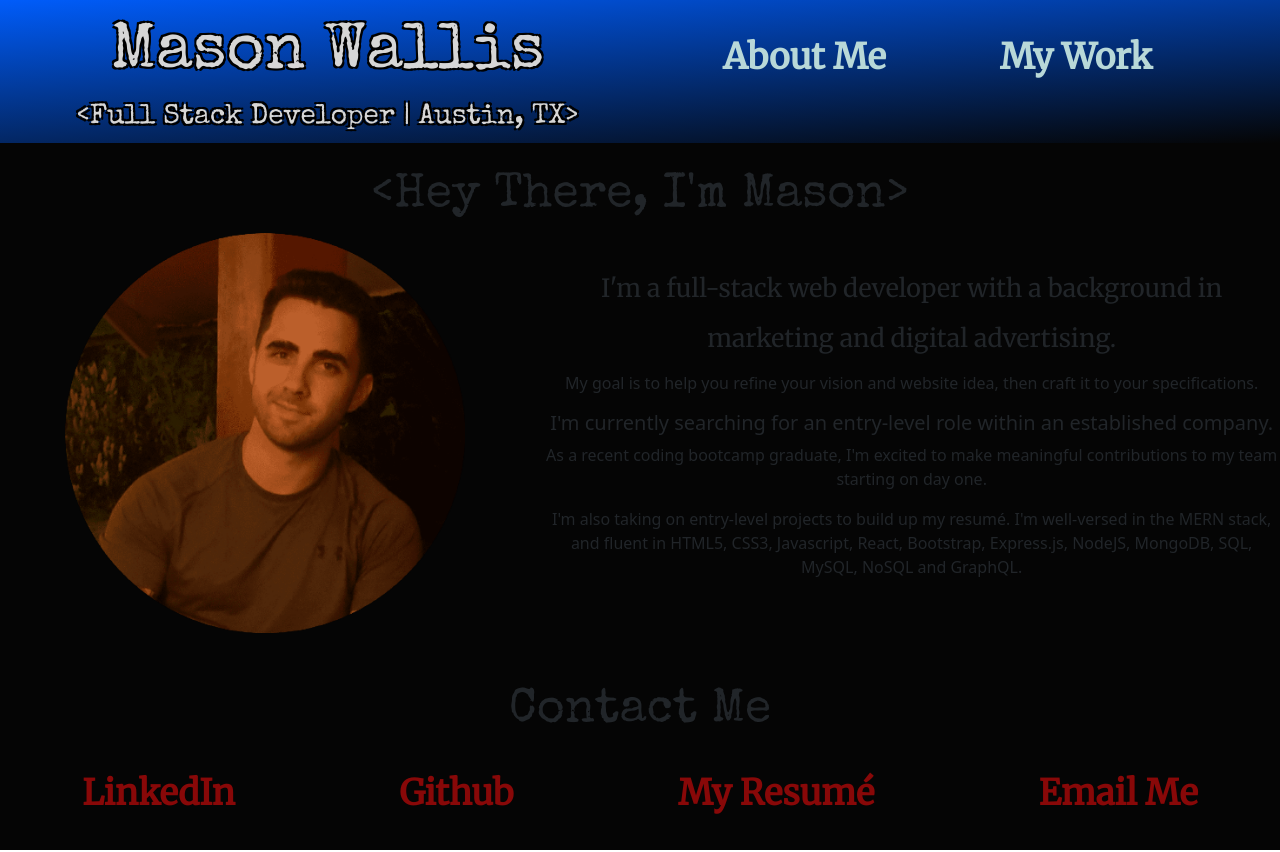
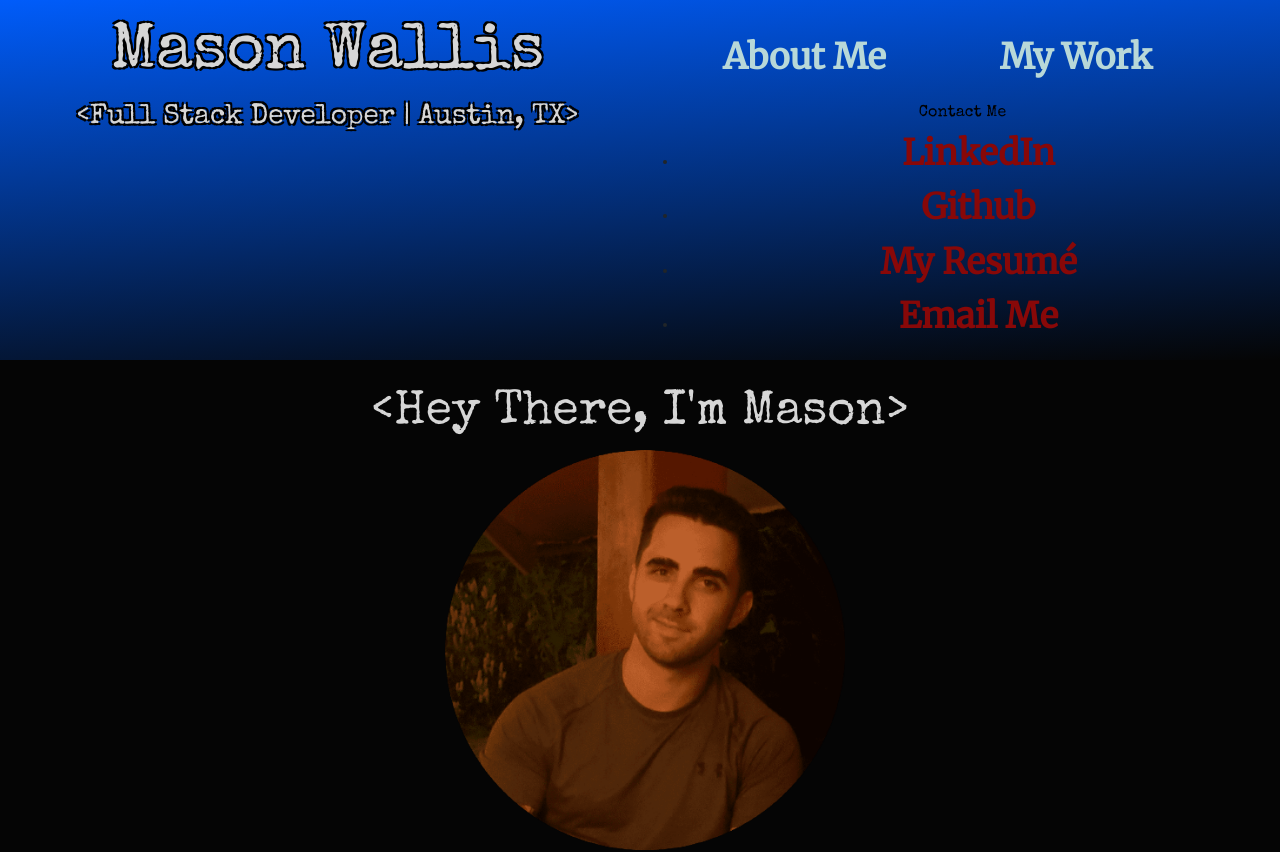
Before and after one commit to mwallis5110/Homework2, a React (Create React App) app: page / in a window 1280 px wide. Shown: the top 852 px of the page. Built offline with nearby package versions, Linux system fonts and the light colour scheme.

Commit message:
Added basic structure for Contact dropdown menu

```diff
--- a/src/App.css
+++ b/src/App.css
@@ -1,9 +1,5 @@
 .App {
   text-align: center;
-  /* background-image: url("./images/background-image.png");
-  background-repeat: no-repeat;
-  background-size: cover;
-  background-position: center; */
   background-color: #050505;
 }
 
--- a/src/App.js
+++ b/src/App.js
@@ -21,7 +21,7 @@ export default function App() {
           <Route path="/projects" element={<Projects />} />
           <Route path="*" element={<ErrorPage />} />
         </Routes>
-        <Footer />
+        {/* <Footer /> */}
       </Router>
     </div>
   );
--- /dev/null
+++ b/src/components/Dropdown/Dropdown.js
@@ -0,0 +1,56 @@
+import React, { useState } from "react";
+
+import EmailButton from "../EmailButton/EmailButton";
+import Resume from "../../images/Mason_Wallis_Resume.pdf";
+
+import "./Dropdown.css";
+
+export default function Dropdown() {
+
+  const [click, setClick] = useState(false);
+  const [dropdown, setDropdown] = useState(false);
+
+  const handleClick = () => setClick(!click);
+  const closeMobileMenu = () => {
+    setClick(false);
+  };
+
+  return (
+    <div className="dropdownWrapper">
+      <div className="contactButton">
+        <button id="contactLink" onClick={handleClick}>
+          Contact Me
+        </button>
+      </div>
+      <div className="dropMenu">
+        <ul className={click ? "contactMenu active" : "contactMenu"}>
+          {/* {dropdown && <Dropdown />} */}
+          <li className="contactItem" onClick={closeMobileMenu}>
+            <button>
+              <a id="linkedin" href="https://www.linkedin.com/in/masonwallis/">
+                LinkedIn
+              </a>
+            </button>
+          </li>
+          <li className="contactItem" onClick={closeMobileMenu}>
+            <button>
+              <a id="github" href="https://github.com/mwallis5110">
+                Github
+              </a>
+            </button>
+          </li>
+          <li className="contactItem" onClick={closeMobileMenu}>
+            <button>
+              <a id="resume" href={Resume} download>
+                My Resumé
+              </a>
+            </button>
+          </li>
+          <li className="contactItem" onClick={closeMobileMenu}>
+            <EmailButton />
+          </li>
+        </ul>
+      </div>
+    </div>
+  );
+}
--- a/src/components/Footer/Footer.css
+++ b/src/components/Footer/Footer.css
@@ -1,6 +1,7 @@
 footer {
-  margin-top: 50px;
-  padding-bottom: 30px;
+  padding-top: 20px;
+  padding-bottom: 5px;
+  background: linear-gradient(-4deg, #005cfa, #050505);
 }
 
 button {
@@ -10,8 +11,9 @@ button {
 
 .contactMe {
   text-align: center;
+  color: rgb(214, 214, 214);
   font-size: 300%;
-  margin-bottom: 25px;
+  padding-bottom: 15px;
   font-family: "Special Elite";
 }
 
@@ -28,7 +30,6 @@ button {
 #emailAddress {
   text-decoration: none;
   font-size: 35px;
-  padding: 1rem 2rem;
   color: #880808;
   font-weight: bold;
   font-family: "Merriweather", serif;
--- a/src/components/Header/Header.css
+++ b/src/components/Header/Header.css
@@ -3,7 +3,7 @@
   padding-left: 10px;
   padding-top: 15px;
   font-family: "Special Elite";
-  background: linear-gradient(-184deg, #005cfa, #050505);
+  background: linear-gradient(-184deg, #005cfa, #050505 );
   /* background: linear-gradient(4deg, #FE5F55 40%, #4F6367); */
 }
 
--- a/src/components/Navbar/Navbar.js
+++ b/src/components/Navbar/Navbar.js
@@ -1,6 +1,8 @@
 import React from "react";
 
 import { Link } from "react-router-dom";
+
+import Dropdown from "../Dropdown/Dropdown";
 
 import "./Navbar.css";
 
@@ -13,6 +15,7 @@ export default function TopNavbar() {
         <Link to="/projects">
           <button id="link2">My Work</button>
         </Link>
+        <Dropdown />
     </div>
   );
 }
--- a/src/pages/About/about.css
+++ b/src/pages/About/about.css
@@ -1,4 +1,5 @@
 .aboutWrapper {
+  color: rgb(214, 214, 214)
 }
 
 .aboutMe {
--- a/src/pages/About/about.js
+++ b/src/pages/About/about.js
@@ -8,30 +8,20 @@ import "./about.css";
 export default function About() {
   return (
     <div className="aboutWrapper">
-
       <h1 className="aboutMe">&lt;Hey There, I'm Mason&gt;</h1>
-      <Row>
-        <Col md={12} lg={5}>
-          <img
-            src={Headshot}
-            // className="img-fluid"
-            className="headshot"
-            alt="A pic of me"
-            rounded
-          />
-        </Col>
-        <Col md={12} lg={7}>
+      <div>
+        <img src={Headshot} className="headshot" alt="A pic of me" rounded />
         <h5 className="aboutText">
           I'm a full-stack web developer with a background in marketing and
           digital advertising.
         </h5>
         <p>
-            My goal is to help you refine your vision and website idea, then
-            craft it to your specifications.
+          My goal is to help you refine your vision and website idea, then craft
+          it to your specifications.
         </p>
         <h5>
-            I'm currently searching for an entry-level role within an
-            established company.
+          I'm currently searching for an entry-level role within an established
+          company.
         </h5>{" "}
         <p>
           As a recent coding bootcamp graduate, I'm excited to make meaningful
@@ -39,12 +29,11 @@ export default function About() {
         </p>
         <p>
           I'm also taking on entry-level projects to build up my resumé. I'm
-            well-versed in the MERN stack, and fluent in HTML5, CSS3,
-            Javascript, React, Bootstrap, Express.js, NodeJS, MongoDB, SQL,
-            MySQL, NoSQL and GraphQL.
+          well-versed in the MERN stack, and fluent in HTML5, CSS3, Javascript,
+          React, Bootstrap, Express.js, NodeJS, MongoDB, SQL, MySQL, NoSQL and
+          GraphQL.
         </p>
-        </Col>
-      </Row>
+      </div>
     </div>
   );
 }
```
Also changed, not shown: src/components/Dropdown/Dropdown.css (added), src/images/background-image.png (deleted). Lines whose indentation alone changed are shown as unchanged.
